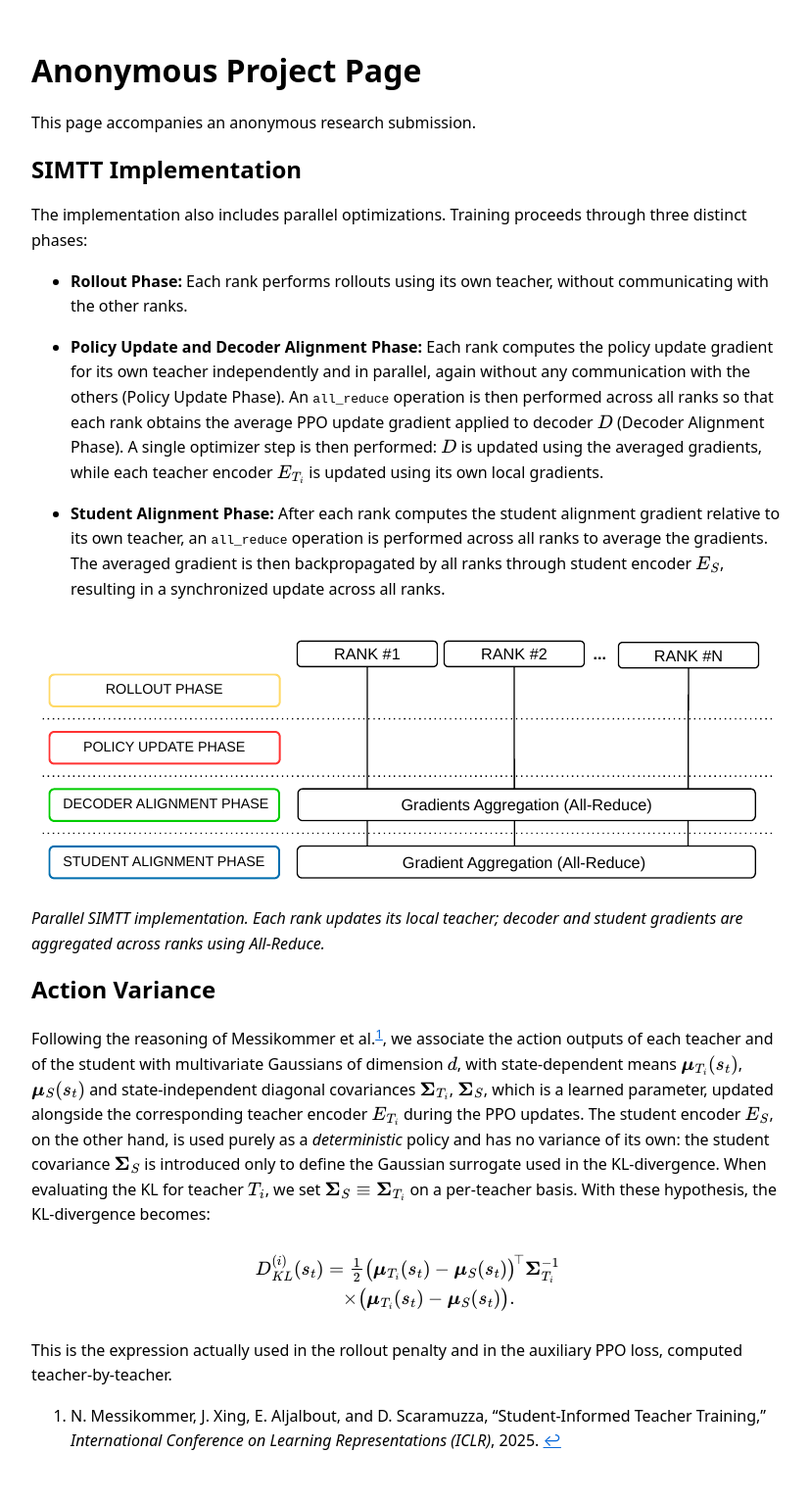
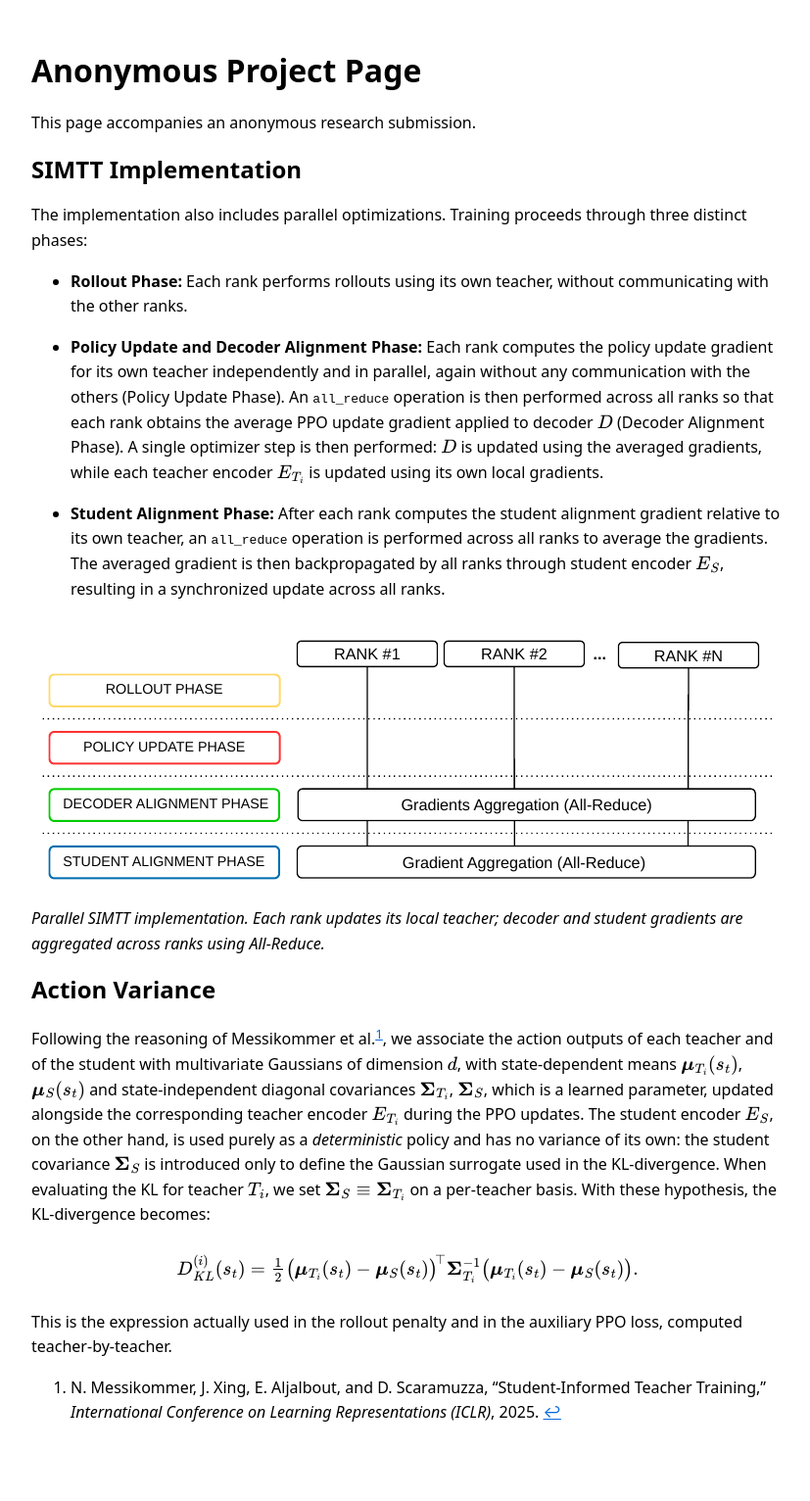
Before and after one commit to blind-paper-sub/ICRA2026, a Jekyll site: the page built from index.md, in a window 1280 px wide. Shown: the whole page at 98% size, without its empty margins (224-1051 px from the left). Built offline with Jekyll 4.4.1, drawn with Linux system fonts in a browser that asks for light colours; after the commit the page ends 1503 px from its top, so only the background shows below that.

Commit message:
Render KL divergence on one line

```diff
--- a/index.md
+++ b/index.md
@@ -52,16 +52,13 @@ $$\boldsymbol{\Sigma}_S \equiv \boldsymbol{\Sigma}_{T_i}$$ on a per-teacher basi
 With these hypothesis, the KL-divergence becomes:
 
 $$
-\begin{aligned}
 D_{KL}^{(i)}(s_t)
-&= \tfrac{1}{2}
+= \tfrac{1}{2}
 \bigl(\boldsymbol{\mu}_{T_i}(s_t)
 - \boldsymbol{\mu}_S(s_t)\bigr)^{\!\top}
-\boldsymbol{\Sigma}_{T_i}^{-1} \\
-&\quad \times
+\boldsymbol{\Sigma}_{T_i}^{-1}
 \bigl(\boldsymbol{\mu}_{T_i}(s_t)
 - \boldsymbol{\mu}_S(s_t)\bigr).
-\end{aligned}
 $$
 
 This is the expression actually used in the rollout penalty and in the
```
